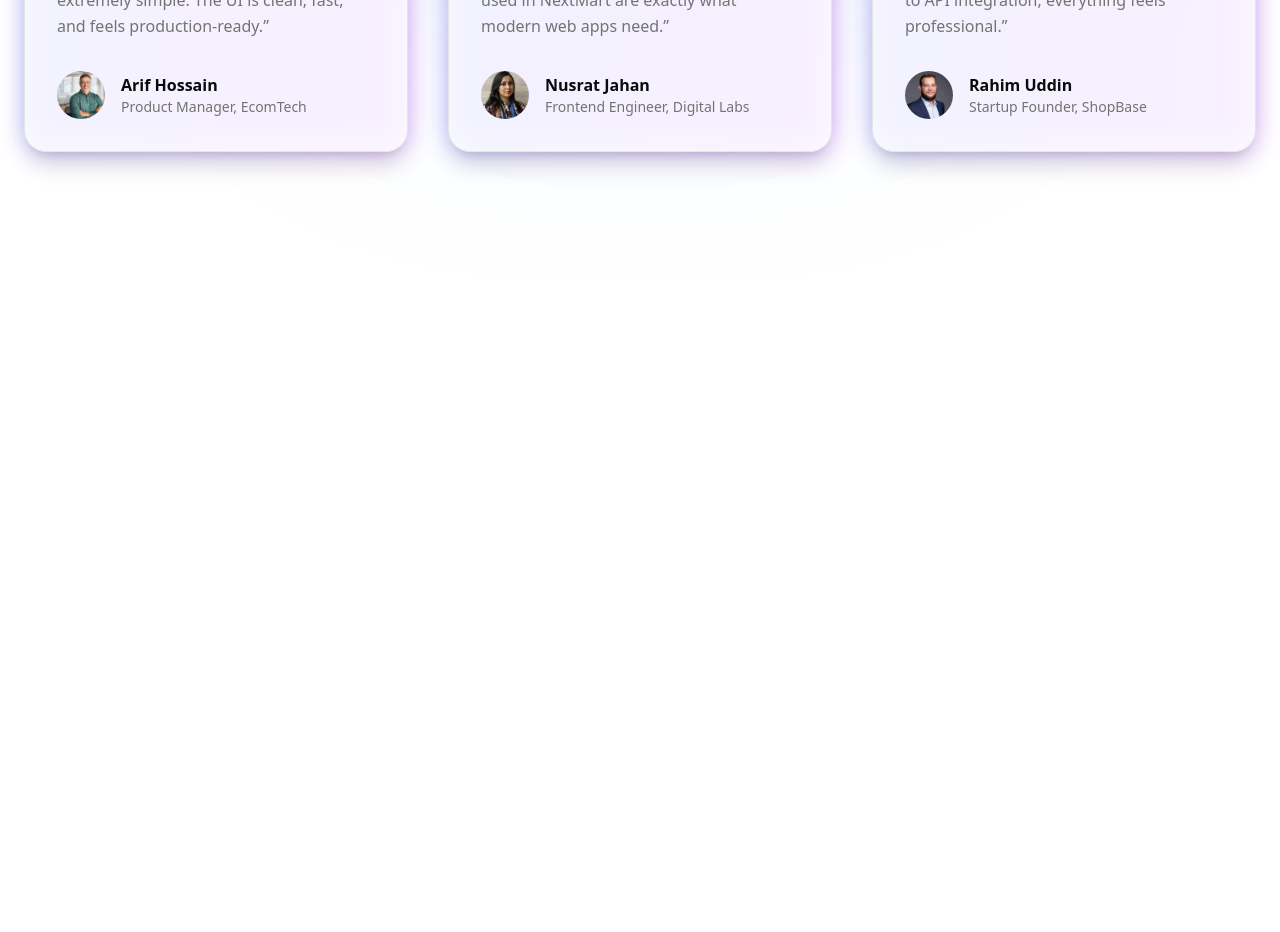
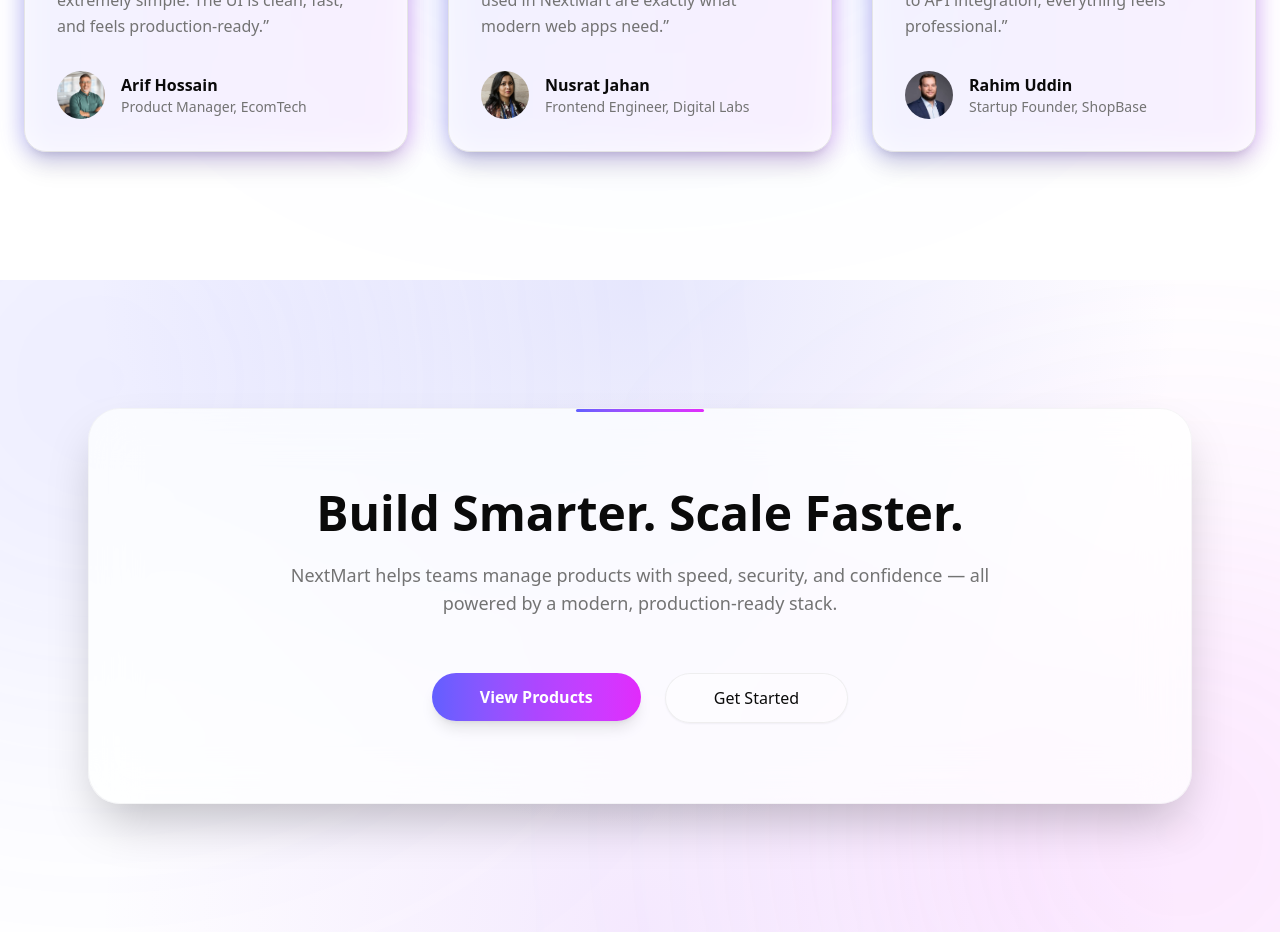
Before and after one commit to asrafulasf72/Next-Mart, a Next.js app: page / in a window 1280 px wide. Shown: the part 4280-5212 px from the top of the page. Before the commit the page ends 4560 px from the top, so only its background shows below. Built offline with nearby package versions, Linux system fonts and the light colour scheme.

Commit message:
CTA Added

```diff
--- a/src/app/page.jsx
+++ b/src/app/page.jsx
@@ -1,3 +1,4 @@
+import CTA from "@/components/Home/CTA";
 import Features from "@/components/Home/Features";
 import Hero from "@/components/Home/Hero";
 import HowItWorks from "@/components/Home/HowItWorks";
@@ -20,6 +21,7 @@ export default function Home() {
            <ProductsPreview/>
            <WhyChooseUs/>
            <Testimonials/>
+           <CTA/>
       </main>
       <footer>
 
--- /dev/null
+++ b/src/components/Home/CTA.jsx
@@ -0,0 +1,77 @@
+"use client";
+
+import { motion } from "framer-motion";
+import Link from "next/link";
+import { Button } from "@/components/ui/button";
+
+export default function CTA() {
+  return (
+    <section className="relative py-32 overflow-hidden bg-background">
+      {/* Subtle Gradient Background */}
+      <div className="absolute inset-0 bg-[radial-gradient(ellipse_at_top,rgba(99,102,241,0.15),transparent_60%)]" />
+      <div className="absolute inset-0 bg-[radial-gradient(ellipse_at_bottom,rgba(168,85,247,0.12),transparent_60%)]" />
+
+      {/* Floating Glows */}
+      <div className="absolute -top-40 -left-40 w-[520px] h-[520px] bg-indigo-500/20 blur-[180px] rounded-full" />
+      <div className="absolute -bottom-40 -right-40 w-[520px] h-[520px] bg-fuchsia-500/20 blur-[180px] rounded-full" />
+
+      <div className="relative max-w-6xl mx-auto px-6">
+        {/* Glass Card */}
+        <motion.div
+          initial={{ opacity: 0, y: 40 }}
+          whileInView={{ opacity: 1, y: 0 }}
+          transition={{ duration: 0.7 }}
+          className="
+            relative rounded-[32px] border border-border/40
+            bg-card/70 backdrop-blur-xl
+            px-10 py-20 text-center shadow-2xl
+          "
+        >
+          {/* Accent Line */}
+          <div className="absolute top-0 left-1/2 -translate-x-1/2 w-32 h-[3px] bg-gradient-to-r from-indigo-500 via-purple-500 to-fuchsia-500 rounded-full" />
+
+          <h2 className="text-4xl md:text-5xl font-extrabold text-foreground mb-6">
+            Build Smarter. Scale Faster.
+          </h2>
+
+          <p className="text-lg text-muted-foreground max-w-3xl mx-auto mb-14">
+            NextMart helps teams manage products with speed, security, and
+            confidence — all powered by a modern, production-ready stack.
+          </p>
+
+          <div className="flex flex-col sm:flex-row gap-6 justify-center">
+            {/* Primary CTA */}
+            <Link href="/items">
+              <Button
+                size="lg"
+                className="
+                  px-12 py-6 rounded-full text-base font-semibold
+                  bg-gradient-to-r from-indigo-500 via-purple-500 to-fuchsia-500
+                  text-white shadow-lg
+                  hover:opacity-90
+                "
+              >
+                View Products
+              </Button>
+            </Link>
+
+            {/* Secondary CTA */}
+            <Link href="/login">
+              <Button
+                size="lg"
+                variant="outline"
+                className="
+                  px-12 py-6 rounded-full text-base
+                  border-border/60 bg-background/40
+                  hover:bg-muted
+                "
+              >
+                Get Started
+              </Button>
+            </Link>
+          </div>
+        </motion.div>
+      </div>
+    </section>
+  );
+}
```
